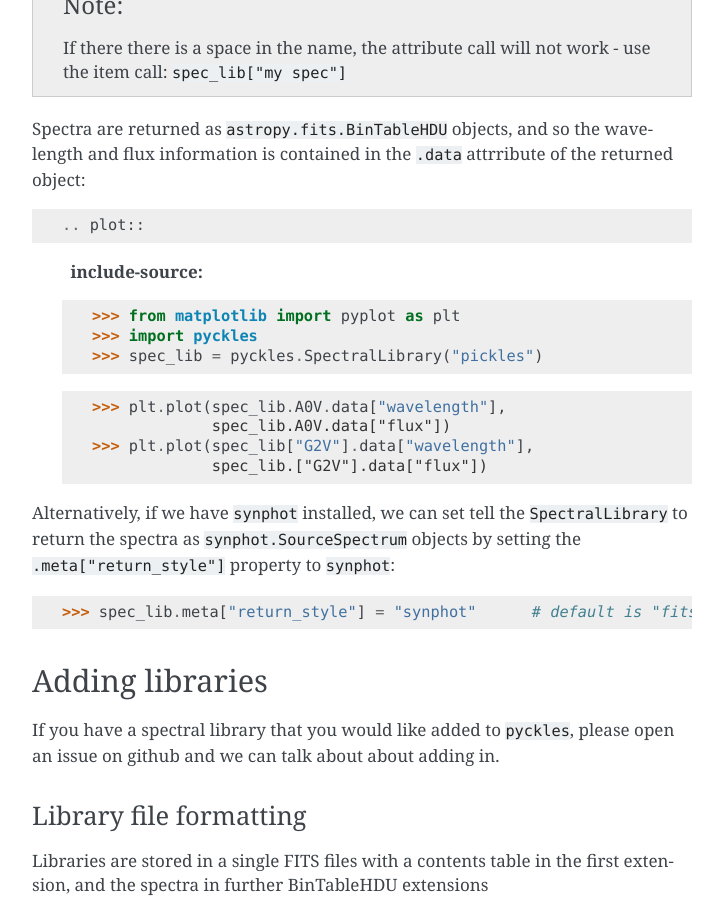
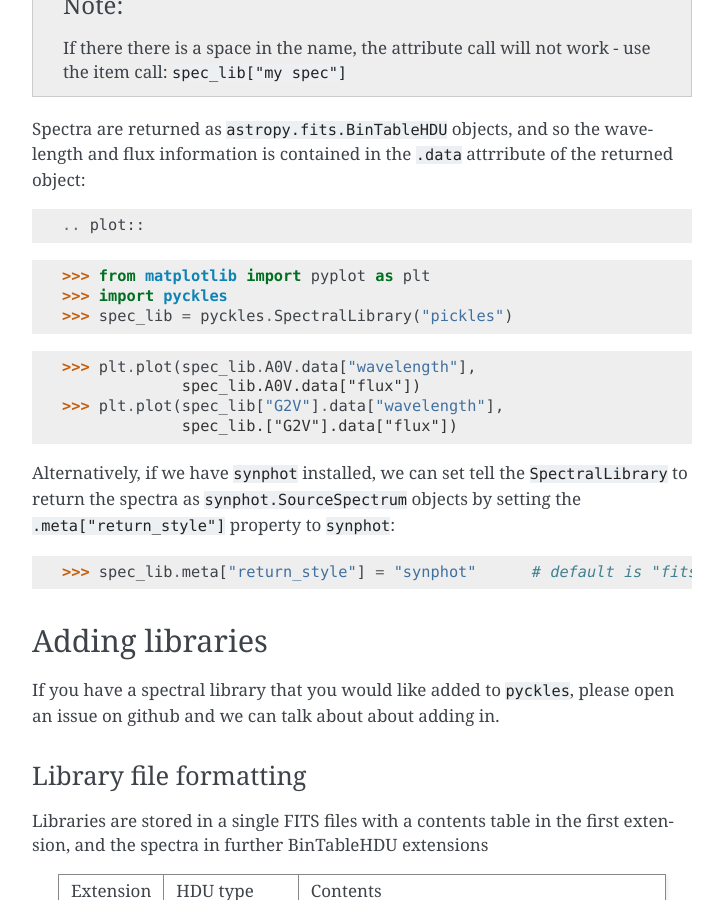
Before and after one commit to AstarVienna/Pyckles, a Sphinx documentation site: the page built from docs/source/index.rst, in a window 1280 px wide and 900 px high, scrolled down 1239 px. Shown: the whole window, without its empty margins (388-1111 px from the left). Built offline with Sphinx 7.4.7, drawn with Linux system fonts in a browser that asks for light colours.

```diff
--- a/docs/source/conf.py
+++ b/docs/source/conf.py
@@ -32,14 +32,14 @@
 # extensions coming with Sphinx (named 'sphinx.ext.*') or your custom
 # ones.
 extensions = ['sphinx.ext.autodoc',
-    'sphinx.ext.doctest',
-    'sphinx.ext.intersphinx',
-    'sphinx.ext.todo',
-    'sphinx.ext.mathjax',
-    'sphinx.ext.viewcode',
-    # 'matplotlib.sphinxext.only_directives',
-    'matplotlib.sphinxext.plot_directive',
-    'numpydoc']
+              'sphinx.ext.doctest',
+              'sphinx.ext.intersphinx',
+              'sphinx.ext.todo',
+              'sphinx.ext.mathjax',
+              'sphinx.ext.viewcode',
+              'matplotlib.sphinxext.only_directives',
+              'matplotlib.sphinxext.plot_directive',
+              'numpydoc']
 
 # Add any paths that contain templates here, relative to this directory.
 templates_path = ['_templates']
--- a/docs/source/index.rst
+++ b/docs/source/index.rst
@@ -53,7 +53,6 @@ wavelength and flux information is contained in the ``.data`` attrribute of the
 returned object::
 
 .. plot::
-   :include-source:
 
    >>> from matplotlib import pyplot as plt
    >>> import pyckles
```
